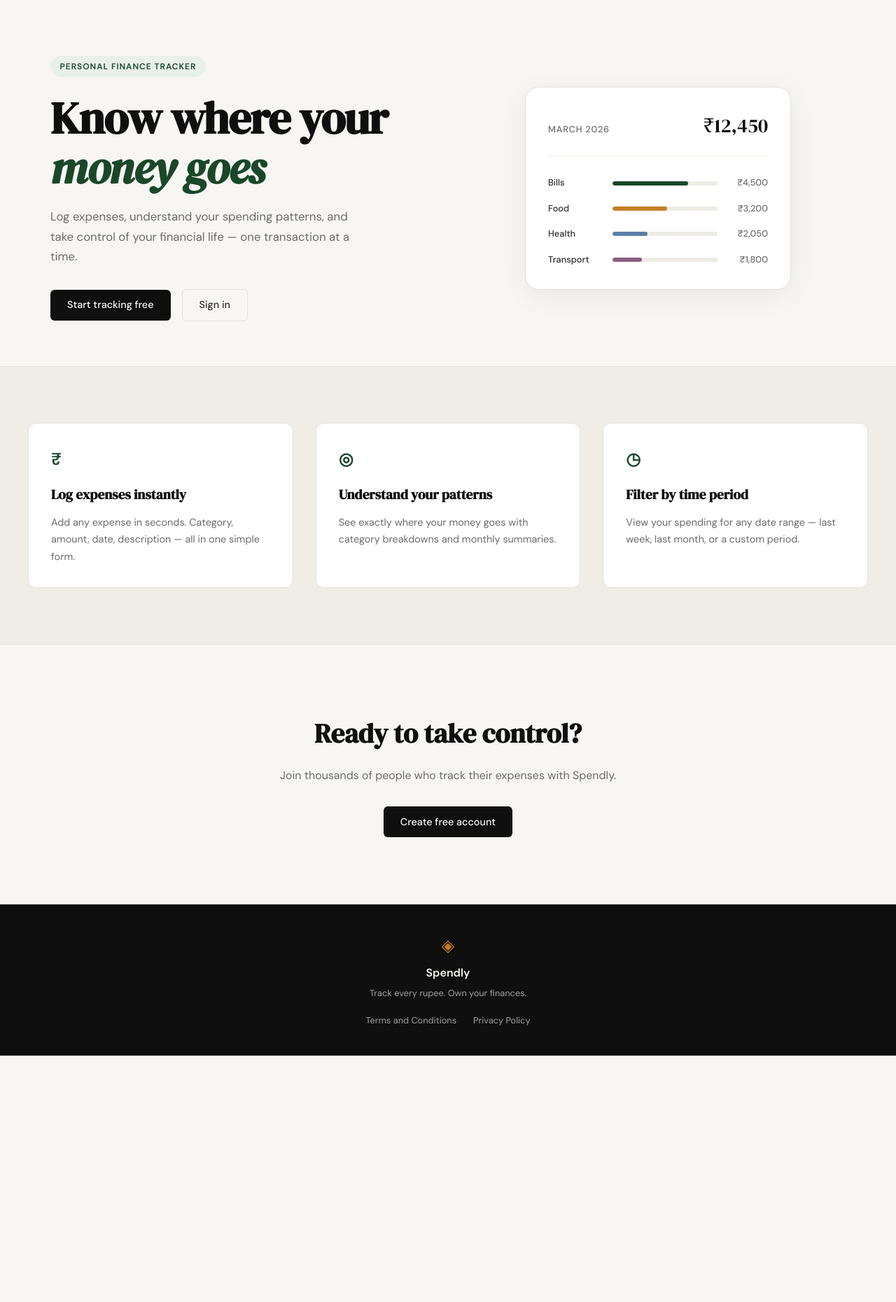
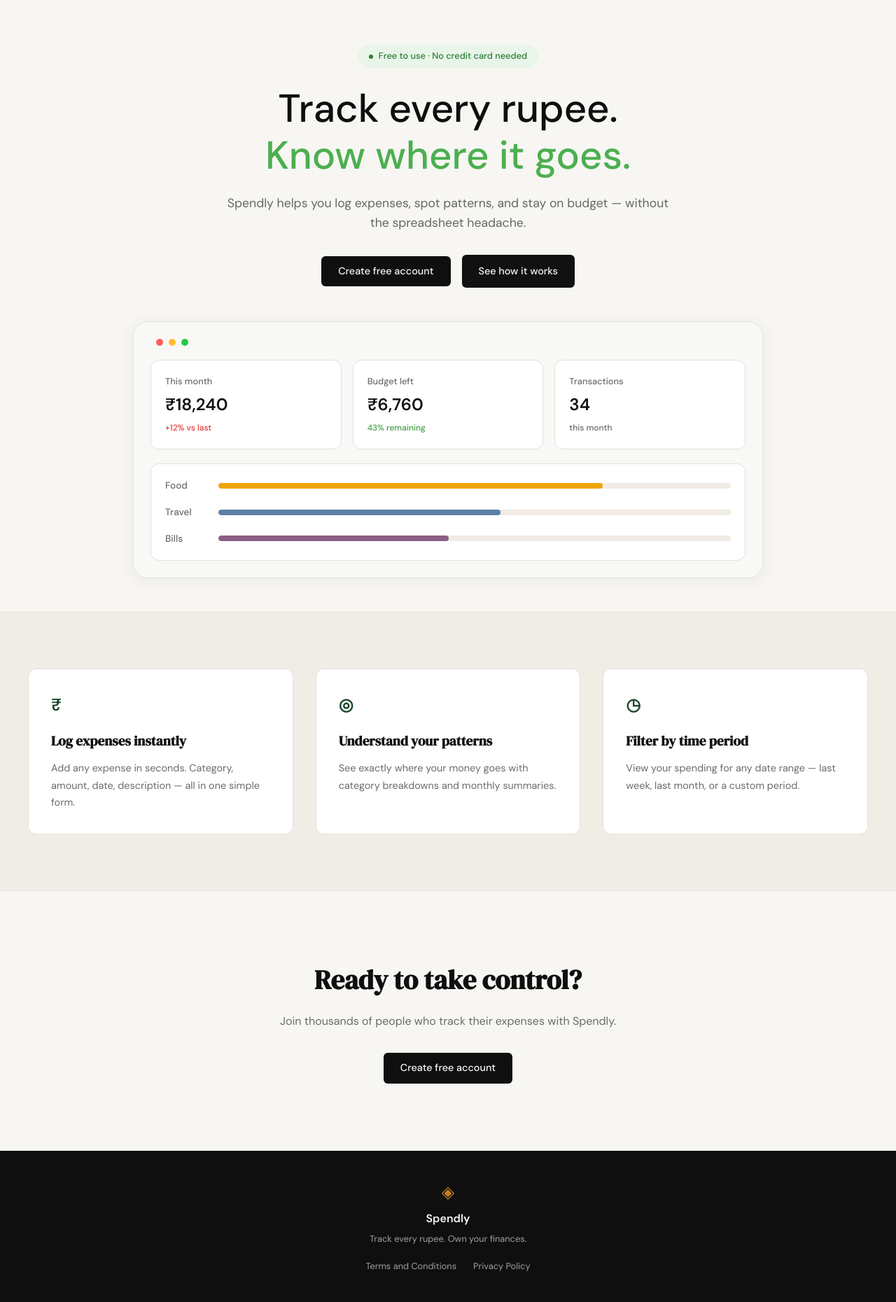
Before and after one commit to LOKESH16AGRAWAL/expense-tracker-claudecode-repo, a Flask app: page / in a window 1280 px wide. Shown: the part 61-1921 px from the top of the page at 70% size. Before the commit the page ends 1569 px from the top, so only its background shows below. Run offline with Flask 3, Linux system fonts and the light colour scheme.

Commit message:
Update hero section to match reference design

```diff
--- a/static/css/style.css
+++ b/static/css/style.css
@@ -124,137 +124,199 @@ a { color: inherit; text-decoration: none; }
 /* ------------------------------------------------------------------ */
 
 .hero {
-    padding: 5rem 2rem 4rem;
-    display: grid;
-    grid-template-columns: 1fr 1fr;
-    gap: 4rem;
+    padding: 4rem 2rem 3rem;
+    display: flex;
+    flex-direction: column;
     align-items: center;
     max-width: var(--max-width);
     margin: 0 auto;
 }
 
+.hero-content {
+    text-align: center;
+    max-width: 640px;
+    margin: 0 auto 3rem;
+}
+
 .hero-badge {
-    display: inline-block;
-    background: var(--accent-light);
-    color: var(--accent);
-    font-size: 0.75rem;
-    font-weight: 600;
-    letter-spacing: 0.08em;
-    text-transform: uppercase;
-    padding: 0.35rem 0.85rem;
+    display: inline-flex;
+    align-items: center;
+    gap: 0.5rem;
+    background: #e8f5e9;
+    color: #2e7d32;
+    font-size: 0.8rem;
+    font-weight: 500;
+    padding: 0.4rem 1rem;
     border-radius: 999px;
     margin-bottom: 1.5rem;
 }
 
+.badge-dot {
+    width: 6px;
+    height: 6px;
+    background: #2e7d32;
+    border-radius: 50%;
+}
+
 .hero-title {
-    font-family: var(--font-display);
-    font-size: clamp(2.5rem, 5vw, 4rem);
-    line-height: 1.1;
-    letter-spacing: -0.02em;
+    font-family: var(--font-body);
+    font-size: clamp(2.5rem, 5vw, 3.5rem);
+    line-height: 1.2;
+    font-weight: 500;
     color: var(--ink);
     margin-bottom: 1.25rem;
 }
 
-.hero-title em {
-    font-style: italic;
-    color: var(--accent);
+.title-green {
+    color: #4caf50;
 }
 
 .hero-subtitle {
-    font-size: 1.05rem;
-    color: var(--ink-muted);
-    line-height: 1.7;
-    max-width: 460px;
+    font-size: 1.1rem;
+    color: #666;
+    line-height: 1.6;
     margin-bottom: 2rem;
 }
 
 .hero-actions {
     display: flex;
     gap: 1rem;
+    justify-content: center;
     align-items: center;
 }
 
+.btn-secondary {
+    display: inline-block;
+    background: #111;
+    color: var(--paper);
+    padding: 0.75rem 1.5rem;
+    border-radius: var(--radius-sm);
+    font-family: var(--font-body);
+    font-size: 0.9rem;
+    font-weight: 500;
+    cursor: pointer;
+    border: none;
+    transition: background 0.2s;
+    text-decoration: none;
+}
+
+.btn-secondary:hover { background: #333; }
+
 /* ------------------------------------------------------------------ */
-/* Mock card (hero visual)                                             */
+/* Dashboard mock (hero visual)                                        */
 /* ------------------------------------------------------------------ */
 
 .hero-visual {
+    width: 100%;
     display: flex;
     justify-content: center;
 }
 
-.mock-card {
+.dashboard-mock {
+    background: #f8f8f6;
+    border: 1px solid var(--border);
+    border-radius: var(--radius-lg);
+    padding: 1.5rem;
+    width: 100%;
+    max-width: 900px;
+    box-shadow: 0 4px 24px rgba(0,0,0,0.06);
+}
+
+.dashboard-header {
+    display: flex;
+    gap: 0.5rem;
+    margin-bottom: 1.25rem;
+    padding: 0 0.5rem;
+}
+
+.dashboard-dot {
+    width: 10px;
+    height: 10px;
+    border-radius: 50%;
+}
+
+.dashboard-dot.red { background: #ff5f57; }
+.dashboard-dot.yellow { background: #ffbd2e; }
+.dashboard-dot.green { background: #28c840; }
+
+.dashboard-stats {
+    display: grid;
+    grid-template-columns: repeat(3, 1fr);
+    gap: 1rem;
+    margin-bottom: 1.25rem;
+}
+
+.stat-card {
     background: var(--paper-card);
     border: 1px solid var(--border);
-    border-radius: var(--radius-lg);
-    padding: 2rem;
-    width: 100%;
-    max-width: 380px;
-    box-shadow: 0 8px 40px rgba(0,0,0,0.06);
+    border-radius: var(--radius-md);
+    padding: 1.25rem;
+    display: flex;
+    flex-direction: column;
+    gap: 0.25rem;
 }
 
-.mock-card-header {
-    display: flex;
-    justify-content: space-between;
-    align-items: baseline;
-    margin-bottom: 1.75rem;
-    padding-bottom: 1.25rem;
-    border-bottom: 1px solid var(--border-soft);
+.stat-label {
+    font-size: 0.8rem;
+    color: var(--ink-muted);
+    font-weight: 500;
 }
 
-.mock-label {
-    font-size: 0.8rem;
-    font-weight: 500;
-    color: var(--ink-muted);
-    text-transform: uppercase;
-    letter-spacing: 0.06em;
-}
-
-.mock-total {
-    font-family: var(--font-display);
-    font-size: 1.75rem;
+.stat-value {
+    font-size: 1.5rem;
+    font-weight: 600;
     color: var(--ink);
 }
 
-.mock-bars { display: flex; flex-direction: column; gap: 1rem; }
-
-.mock-bar-row {
-    display: grid;
-    grid-template-columns: 80px 1fr 60px;
-    align-items: center;
-    gap: 0.75rem;
+.stat-change {
+    font-size: 0.75rem;
+    font-weight: 500;
 }
 
-.mock-cat {
-    font-size: 0.8rem;
-    font-weight: 500;
-    color: var(--ink-soft);
+.stat-change.positive { color: #e53935; }
+.stat-change.success { color: #43a047; }
+.stat-change.muted { color: var(--ink-muted); }
+
+.dashboard-bars {
+    background: var(--paper-card);
+    border: 1px solid var(--border);
+    border-radius: var(--radius-md);
+    padding: 1.25rem;
+    display: flex;
+    flex-direction: column;
+    gap: 1rem;
 }
 
-.mock-bar-track {
-    height: 6px;
-    background: var(--border-soft);
+.bar-row {
+    display: flex;
+    align-items: center;
+    gap: 1rem;
+}
+
+.bar-label {
+    width: 60px;
+    font-size: 0.85rem;
+    color: var(--ink-muted);
+    font-weight: 500;
+}
+
+.bar-track {
+    flex: 1;
+    height: 8px;
+    background: #f0ebe4;
     border-radius: 999px;
     overflow: hidden;
 }
 
-.mock-bar {
+.bar-fill {
     height: 100%;
-    background: var(--accent);
     border-radius: 999px;
     transition: width 0.6s ease;
 }
 
-.mock-bar-2 { background: var(--accent-2); }
-.mock-bar-3 { background: #5b7fa6; }
-.mock-bar-4 { background: #8b5e83; }
-
-.mock-amt {
-    font-size: 0.8rem;
-    font-weight: 500;
-    color: var(--ink-muted);
-    text-align: right;
-}
+.bar-food { background: #f0a500; }
+.bar-travel { background: #5b7fa6; }
+.bar-bills { background: #8b5e83; }
 
 /* ------------------------------------------------------------------ */
 /* Buttons                                                             */
--- a/templates/landing.html
+++ b/templates/landing.html
@@ -5,56 +5,65 @@
 {% block content %}
 
 <section class="hero">
-    <div class="hero-inner">
-        <div class="hero-badge">Personal Finance Tracker</div>
+    <div class="hero-content">
+        <div class="hero-badge">
+            <span class="badge-dot"></span>
+            Free to use · No credit card needed
+        </div>
         <h1 class="hero-title">
-            Know where your<br>
-            <em>money goes</em>
+            Track every rupee.<br>
+            <span class="title-green">Know where it goes.</span>
         </h1>
         <p class="hero-subtitle">
-            Log expenses, understand your spending patterns,
-            and take control of your financial life —
-            one transaction at a time.
+            Spendly helps you log expenses, spot patterns, and stay on budget — without the spreadsheet headache.
         </p>
         <div class="hero-actions">
-            <a href="{{ url_for('register') }}" class="btn-primary">Start tracking free</a>
-            <a href="{{ url_for('login') }}" class="btn-ghost">Sign in</a>
+            <a href="{{ url_for('register') }}" class="btn-primary">Create free account</a>
+            <a href="#how-it-works" class="btn-secondary">See how it works</a>
         </div>
     </div>
     <div class="hero-visual">
-        <div class="mock-card">
-            <div class="mock-card-header">
-                <span class="mock-label">March 2026</span>
-                <span class="mock-total">₹12,450</span>
+        <div class="dashboard-mock">
+            <div class="dashboard-header">
+                <span class="dashboard-dot red"></span>
+                <span class="dashboard-dot yellow"></span>
+                <span class="dashboard-dot green"></span>
             </div>
-            <div class="mock-bars">
-                <div class="mock-bar-row">
-                    <span class="mock-cat">Bills</span>
-                    <div class="mock-bar-track">
-                        <div class="mock-bar" style="width: 72%"></div>
+            <div class="dashboard-stats">
+                <div class="stat-card">
+                    <span class="stat-label">This month</span>
+                    <span class="stat-value">₹18,240</span>
+                    <span class="stat-change positive">+12% vs last</span>
+                </div>
+                <div class="stat-card">
+                    <span class="stat-label">Budget left</span>
+                    <span class="stat-value">₹6,760</span>
+                    <span class="stat-change success">43% remaining</span>
+                </div>
+                <div class="stat-card">
+                    <span class="stat-label">Transactions</span>
+                    <span class="stat-value">34</span>
+                    <span class="stat-change muted">this month</span>
+                </div>
+            </div>
+            <div class="dashboard-bars">
+                <div class="bar-row">
+                    <span class="bar-label">Food</span>
+                    <div class="bar-track">
+                        <div class="bar-fill bar-food" style="width: 75%"></div>
                     </div>
-                    <span class="mock-amt">₹4,500</span>
                 </div>
-                <div class="mock-bar-row">
-                    <span class="mock-cat">Food</span>
-                    <div class="mock-bar-track">
-                        <div class="mock-bar mock-bar-2" style="width: 52%"></div>
+                <div class="bar-row">
+                    <span class="bar-label">Travel</span>
+                    <div class="bar-track">
+                        <div class="bar-fill bar-travel" style="width: 55%"></div>
                     </div>
-                    <span class="mock-amt">₹3,200</span>
                 </div>
-                <div class="mock-bar-row">
-                    <span class="mock-cat">Health</span>
-                    <div class="mock-bar-track">
-                        <div class="mock-bar mock-bar-3" style="width: 33%"></div>
+                <div class="bar-row">
+                    <span class="bar-label">Bills</span>
+                    <div class="bar-track">
+                        <div class="bar-fill bar-bills" style="width: 45%"></div>
                     </div>
-                    <span class="mock-amt">₹2,050</span>
-                </div>
-                <div class="mock-bar-row">
-                    <span class="mock-cat">Transport</span>
-                    <div class="mock-bar-track">
-                        <div class="mock-bar mock-bar-4" style="width: 28%"></div>
-                    </div>
-                    <span class="mock-amt">₹1,800</span>
                 </div>
             </div>
         </div>
```
